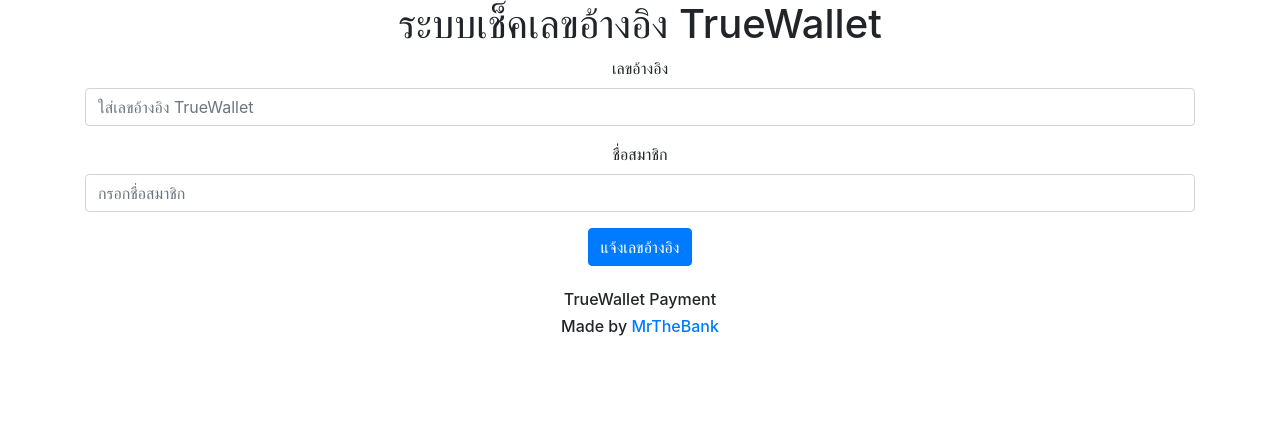
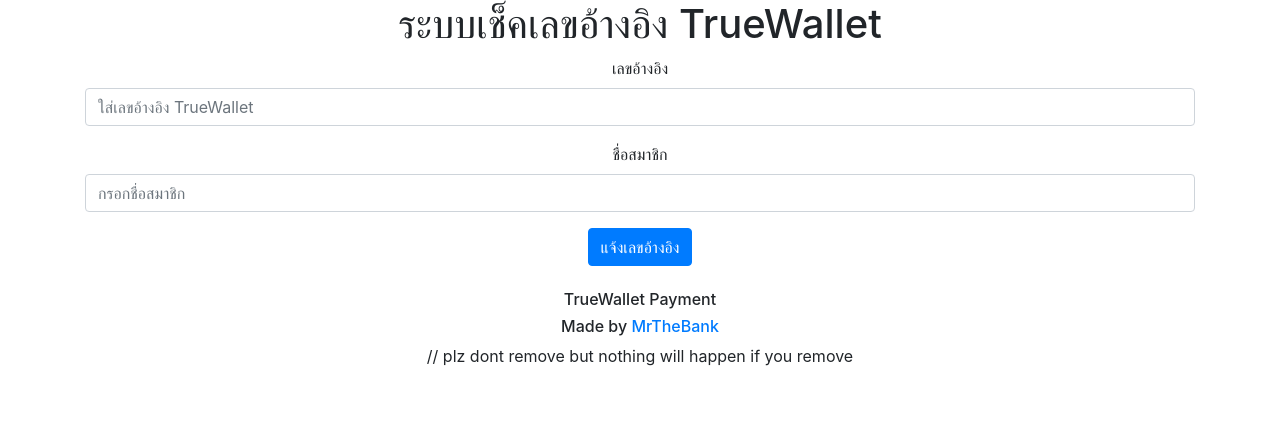
Before and after one commit to klongchu/TrueWallet-Transactions-Check, a PHP site: page /truewallet.php in a window 1280 px wide. Shown: the top 439 px of the page. Run offline with PHP 8.4, Linux system fonts and the light colour scheme; some libraries are stand-ins or nearby versions.

Commit message:
Update truewallet.php

```diff
--- a/truewallet.php
+++ b/truewallet.php
@@ -23,7 +23,7 @@
     </form>
     <BR>
       <h6>TrueWallet Payment</h6>
-      <h6>Made by <a href="https://github.com/MrTheBank">MrTheBank</a></h6>
+      <h6>Made by <a href="https://github.com/MrTheBank">MrTheBank</a></h6> // plz dont remove but nothing will happen if you remove
       </div>
     </div>
     <script src="https://code.jquery.com/jquery-3.2.1.slim.min.js" integrity="sha384-KJ3o2DKtIkvYIK3UENzmM7KCkRr/rE9/Qpg6aAZGJwFDMVNA/GpGFF93hXpG5KkN" crossorigin="anonymous"></script>
```
